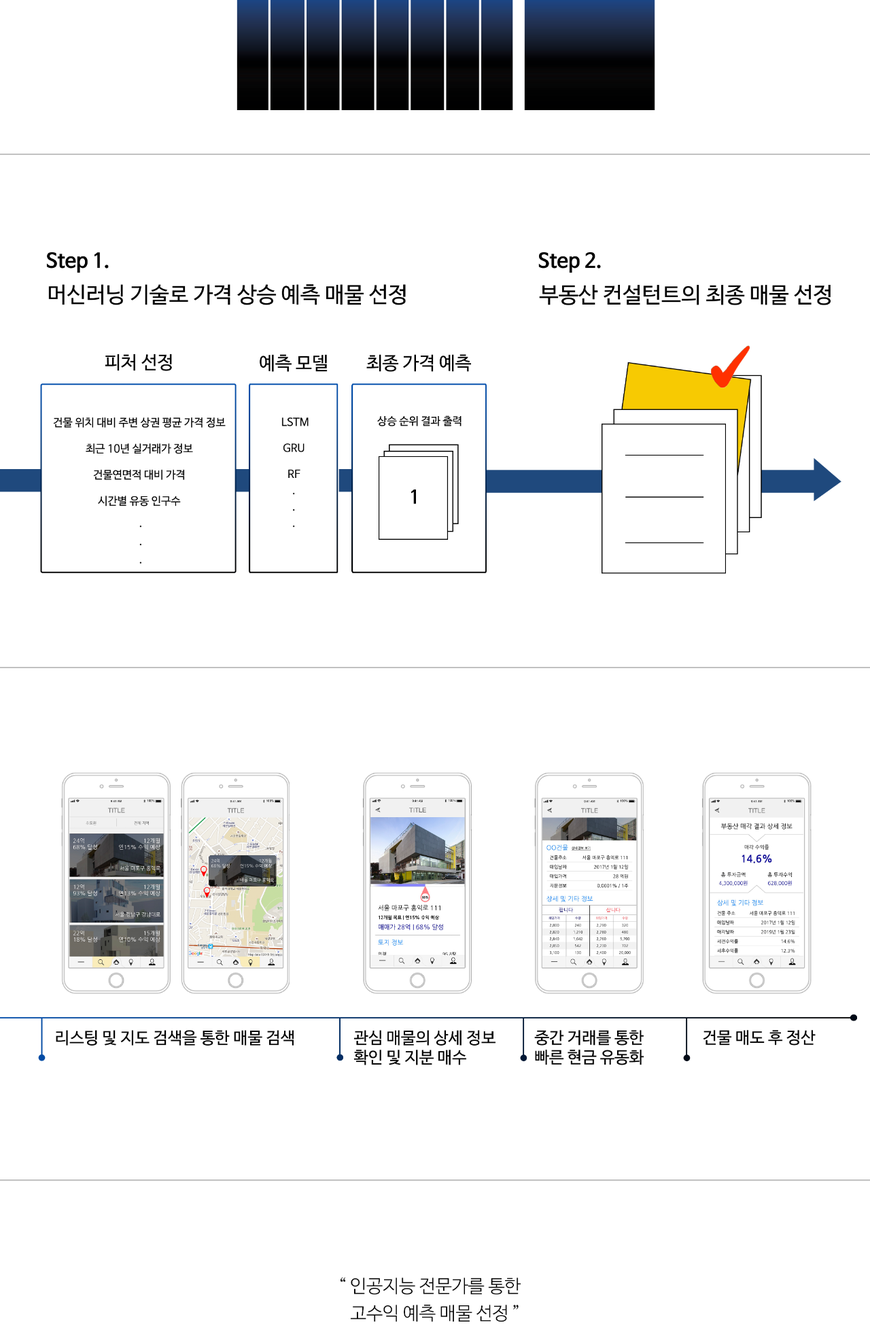
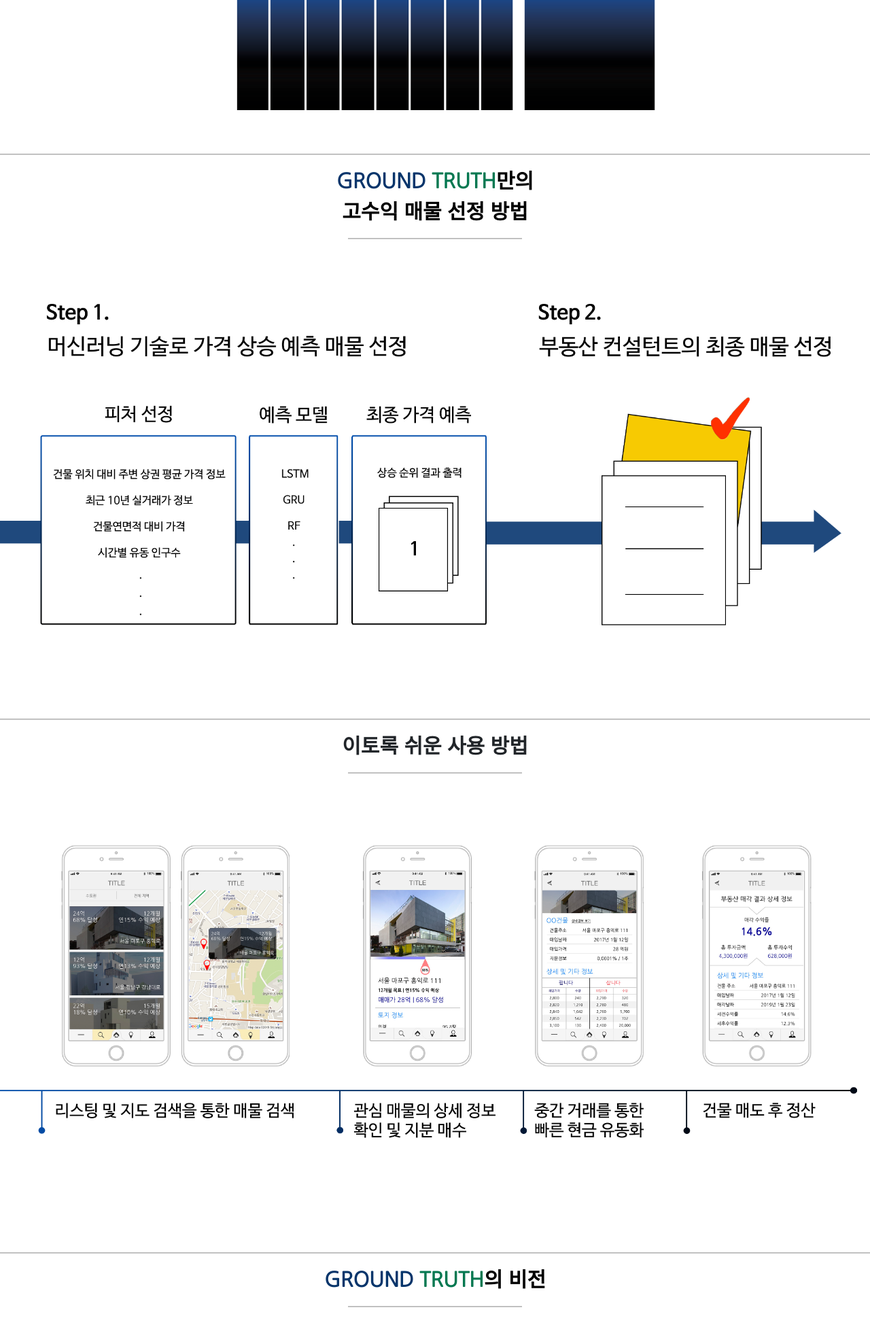
Before and after one commit to fuzzysound/ground_truth, a Django app: page / in a window 1280 px wide. Shown: the part 843-2792 px from the top of the page at 68% size. Run offline with Django 3.2, Linux system fonts and the light colour scheme; some libraries are stand-ins or nearby versions.

Commit message:
Add content to mainpage

```diff
--- a/templates/mainpage.html
+++ b/templates/mainpage.html
@@ -14,9 +14,15 @@
     </div>
     <img class="mb-5" src="{% static 'main1.png' %}" style="width:100%;">
     <hr style="background-color:#CCCCCC; height:1px;">
-    <img src="{% static 'main2.png' %}" style="width:100%;">
+    <div class="my-3 text-center" style="font-size:30px"><b><span style="color:#07356B;">GROUND </span><span style="color:#057851">TRUTH</span><span style="color:#000000;">만의<br>고수익 매물 선정 방법</span></b></div>
+    <hr width="20%" style="background-color:#CCCCCC; height:1px;">
+    <img class="mt-n5" src="{% static 'main2.png' %}" style="width:100%;">
     <hr style="background-color:#CCCCCC; height:1px;">
-    <img src="{% static 'main3.png' %}" style="width:100%;">
+    <div  class="my-3 text-center" style="font-size:30px"><b>이토록 쉬운 사용 방법</b></div>
+    <hr width="20%" style="background-color:#CCCCCC; height:1px;">
+    <img class="mt-n5" src="{% static 'main3.png' %}" style="width:100%;">
     <hr style="background-color:#CCCCCC; height:1px;">
-    <img src="{% static 'main4.png' %}" style="width:100%;">
+    <div class="my-3 text-center" style="font-size:30px"><b><span style="color:#07356B;">GROUND </span><span style="color:#057851">TRUTH</span><span style="color:#000000;">의 비전</span></b></div>
+    <hr width="20%" style="background-color:#CCCCCC; height:1px;">
+    <img class="mt-n5" src="{% static 'main4.png' %}" style="width:100%;">
 {% endblock %}
```
